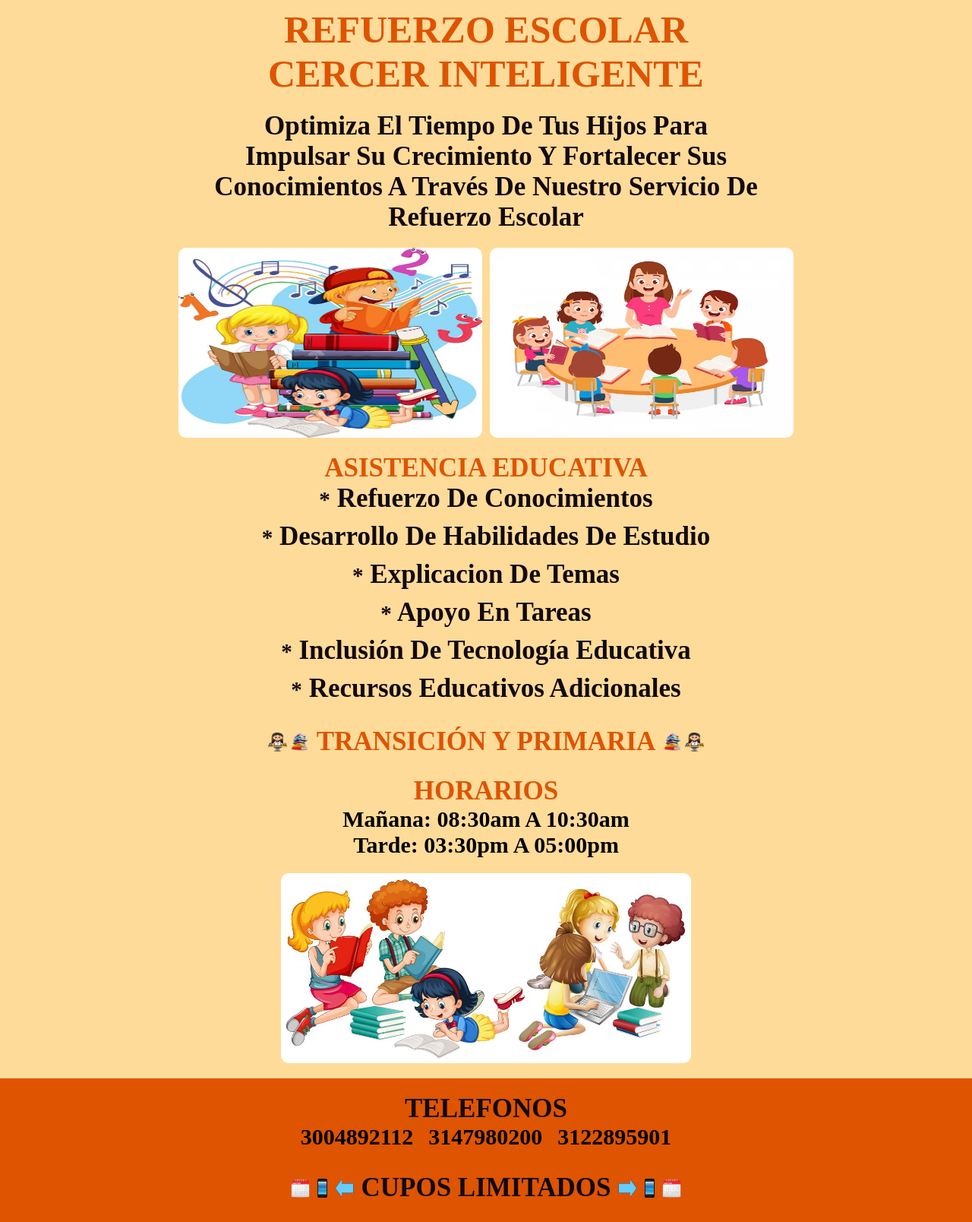
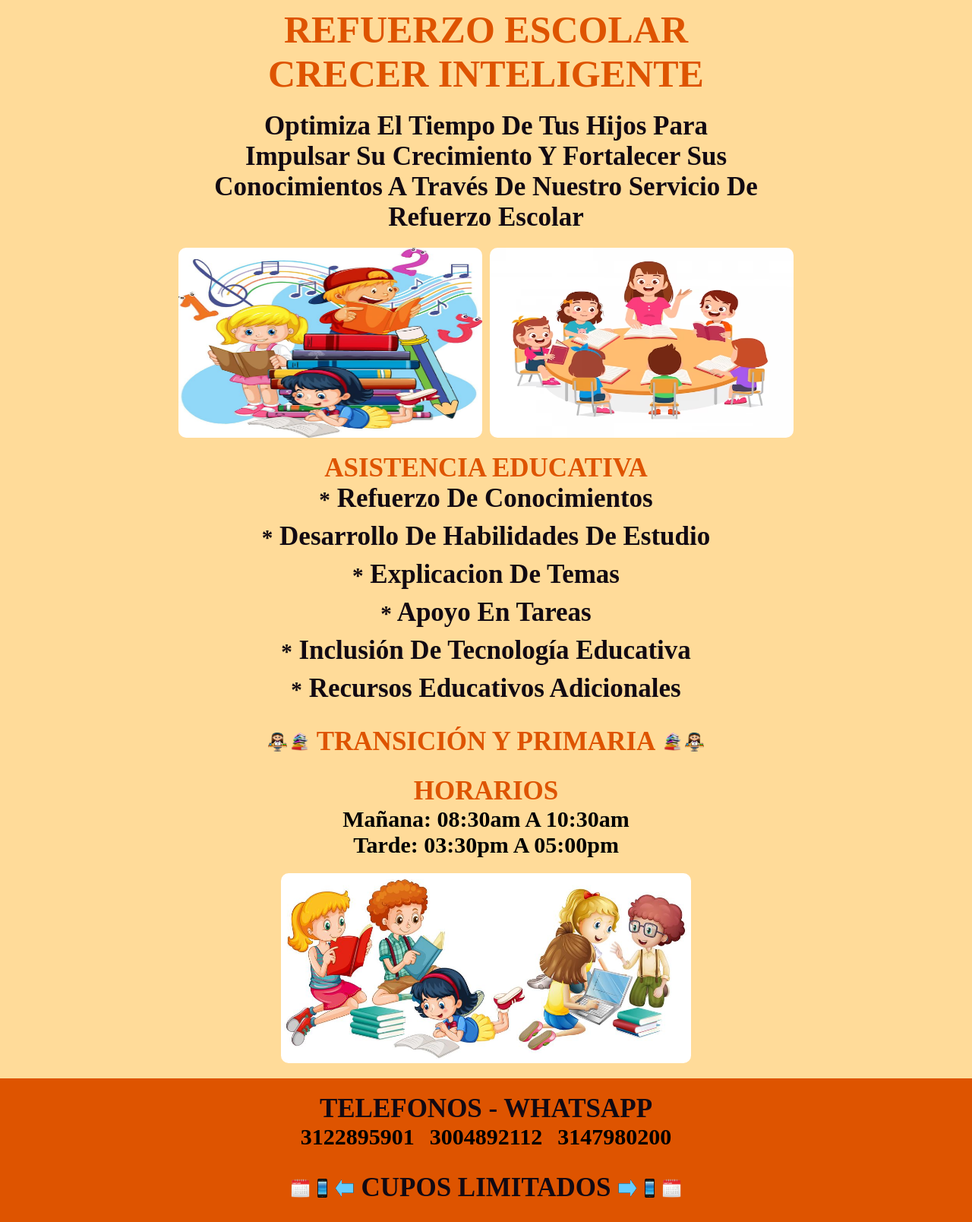
Before and after one commit to Asdrumejia/Crecer_Inteligente, a plain HTML site: page index.html in a window 1280 px wide. Shown: the whole page at 76% size. Drawn offline with Linux system fonts and the light colour scheme; a web font is replaced by a local one.

Commit message:
Segundo commit

```diff
--- a/index.html
+++ b/index.html
@@ -9,7 +9,7 @@
   </head>
   <body>
     <div class="crecer-inteligente">
-      <h1 class="titulo-one">Refuerzo escolar <br />cercer inteligente</h1>
+      <h1 class="titulo-one">Refuerzo escolar <br />crecer inteligente</h1>
 
       <div class="lema">
         <p>
@@ -62,13 +62,15 @@
 
       <div class="pie-pagina">
         <div class="contactos">
-          <h5 class="titulo-five">Telefonos</h5>
+          <h5 class="titulo-five">Telefonos - WhatsApp</h5>
           <div class="telefonos">
+
+            <p>3122895901</p>
+            <br />
             <p>3004892112</p>
             <br />
             <p>3147980200</p>
-            <br />
-            <p>3122895901</p>
+
           </div>
         </div>
 
```
